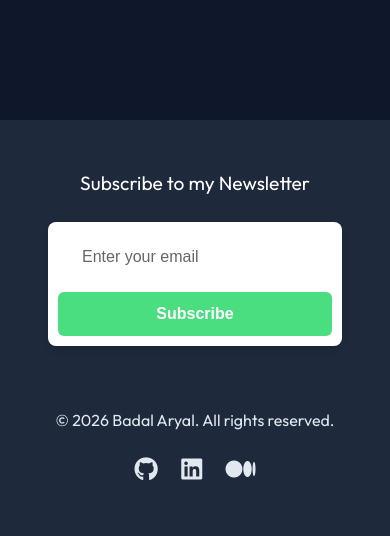
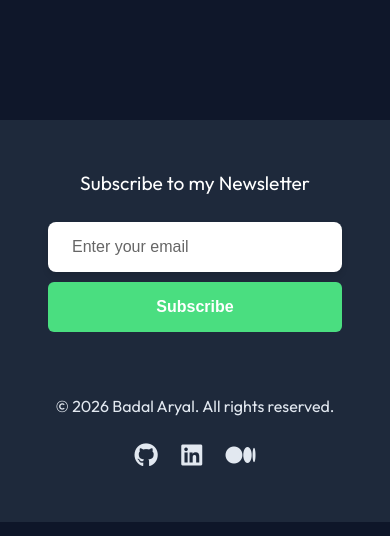
Before and after one commit to badalaryal11/personal-blog, a Django app: page / in a window 390 px wide. Shown: the part 3351-3887 px from the top of the page. Run offline with Django 4.2, Linux system fonts and the light colour scheme; data comes from the database, SQL or seed files in the repository; data that the repository does not hold is empty.

Commit message:
style: Refine subscription form appearance on mobile by adjusting padding, background, shadows, and input/button styles.

```diff
--- a/blog/static/css/style.css
+++ b/blog/static/css/style.css
@@ -440,16 +440,22 @@ footer {
 @media screen and (max-width: 768px) {
     #subscription-form {
         flex-direction: column;
-        padding: 10px;
+        background: transparent;
+        box-shadow: none;
+        padding: 0;
     }
 
     #subscription-form input[type="email"] {
         width: 100%;
         margin-bottom: 10px;
+        background: white;
+        border-radius: 8px;
+        box-shadow: 0 4px 6px rgba(0, 0, 0, 0.1);
     }
 
     #subscription-form button {
         width: 100%;
         margin: 0;
+        padding: 1rem;
     }
 }
```
